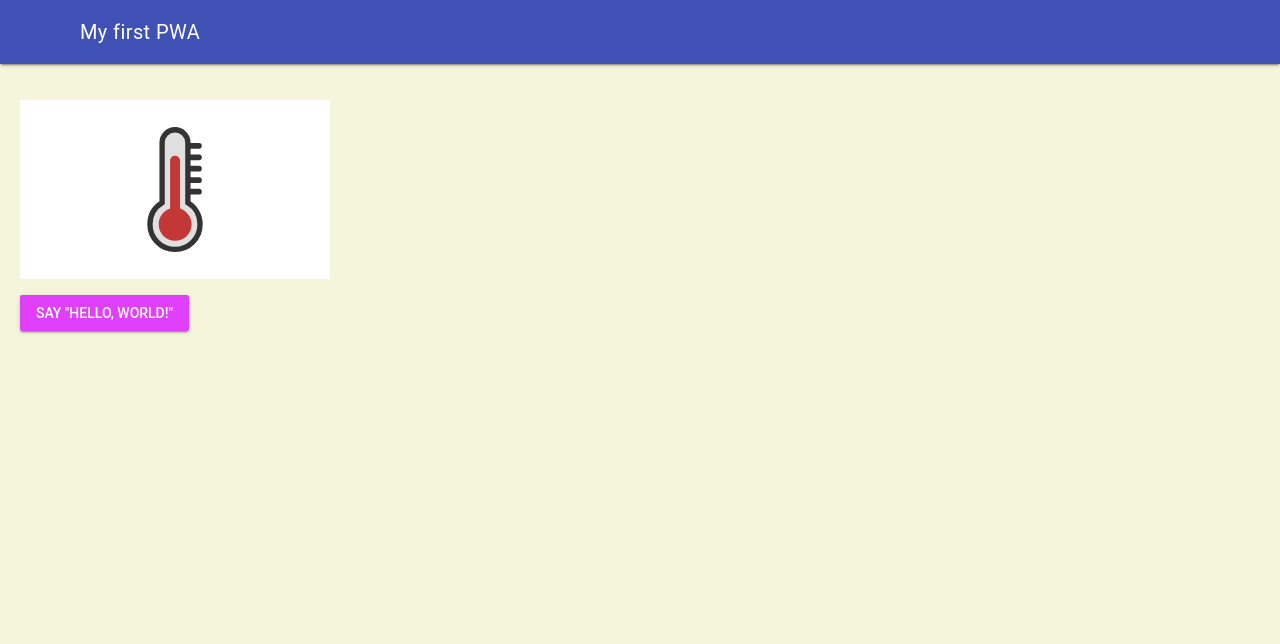
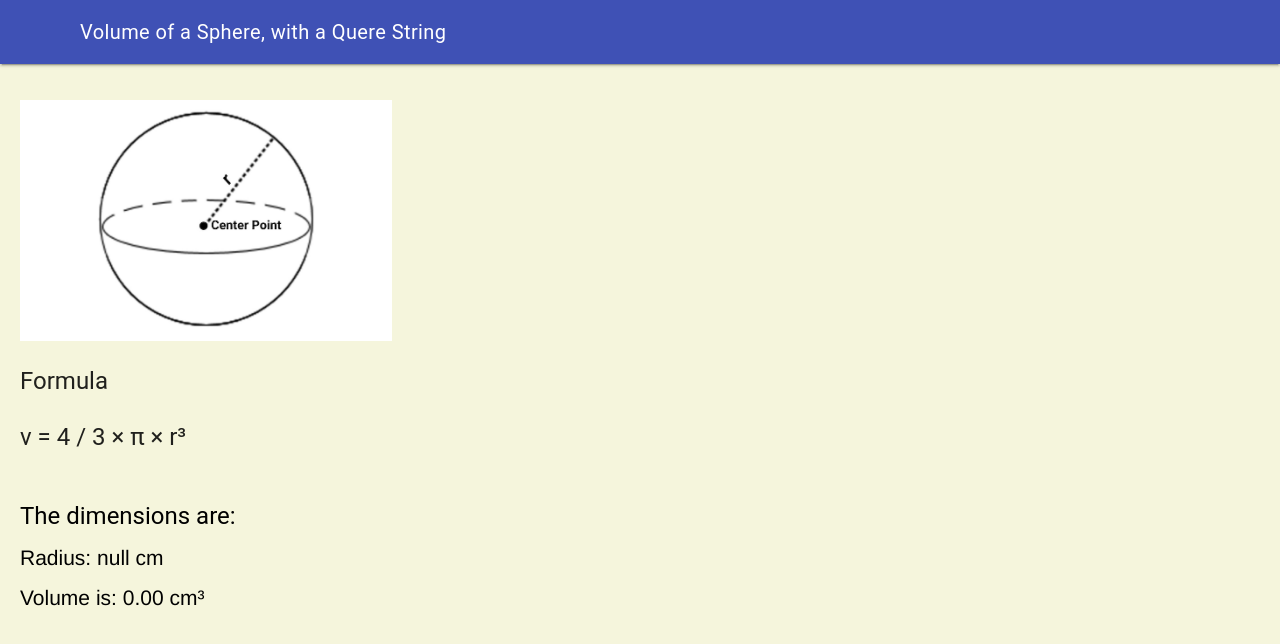
Before and after one commit to Kenny-Le-281/ICS2O-Unit6-04-JS, a plain HTML site: page index.html in a window 1280 px wide. Drawn offline with nearby package versions, Linux system fonts and the light colour scheme.

Commit message:
changes in 5 files

```diff
--- a/css/styles.css
+++ b/css/styles.css
@@ -7,6 +7,7 @@
   padding-left: 15pt;
   padding-right: 15pt;
   padding-top: 15pt;
+
 }
 
 body {
@@ -19,3 +20,10 @@ p {
   font-size: 1.5rem;
   padding-top: 5pt;
 }
+
+#answers {
+  color: black;
+  font-family: Helvetica, Arial, sans-serif;
+  font-size: 1.5rem;
+  padding-top: 5pt;
+}
--- a/index.html
+++ b/index.html
@@ -4,7 +4,7 @@
   <head>
     <meta charset="UTF-8" />
     <meta name="viewport" content="width=device-width, initial-scale=1.0" />
-    <meta name="description" content="ICS2O-Unit6-04-JS" />
+    <meta name="description" content="The volume of a sphere" />
     <meta name="keywords" content="mths, ics2o" />
     <meta name="author" content="Kenny Le" />
     <meta name="theme-color" content="#FFFFFF" />
@@ -18,7 +18,7 @@
     <link rel="apple-touch-icon" sizes="180x180" href="apple-touch-icon.png" />
     <link rel="icon" type="image/png" sizes="32x32" href="favicon-32x32.png" />
     <link rel="icon" type="image/png" sizes="16x16" href="favicon-16x16.png" />
-    <title>GitHub page as PWA template</title>
+    <title>Volume of a Sphere, with a Quere String</title>
   </head>
   <body>
     <script defer src="https://code.getmdl.io/1.3.0/material.min.js"></script>
@@ -26,23 +26,21 @@
     <div class="mdl-layout mdl-js-layout mdl-layout--fixed-header">
       <header class="mdl-layout__header">
         <div class="mdl-layout__header-row">
-          <span class="mdl-layout-title">My first PWA</span>
+          <span class="mdl-layout-title">Volume of a Sphere, with a Quere String</span>
         </div>
       </header>
       <main class="mdl-layout__content">
         <p></p>
-        <img src="./images/thermometer.svg" alt="thermometer" width="25%" height="25%">
+        <img src="./images/sphere.png" alt="sphere" width="30%" height="auto">
         <p></p>
-        <!-- Raised button with ripple -->
-        <button
-          class="mdl-button mdl-js-button mdl-button--raised mdl-js-ripple-effect mdl-button--accent"
-          onclick="myButtonClicked()"
-        >
-          Say "Hello, World!"
-        </button>
-        <!-- basic text -->
-        <p></p>
-        <div id="hello-world"></div>
+        <h4>Formula</h4>
+          <h4>v = 4 / 3 × π × r³</h4>
+          <div id="answers">
+            <h4>The dimensions are: </h4>
+            <div id="dimensions"></div>
+            <br>
+            <div id="volume"></div>
+          </div>
       </main>
     </div>
   </body>
--- a/js/script.js
+++ b/js/script.js
@@ -14,8 +14,19 @@ if (navigator.serviceWorker) {
 }
 
 /**
- * This function displays an alert.
+ * This function calculates the volume of a sphere
  */
-function myButtonClicked() {
-  document.getElementById("hello-world").innerHTML = "<p>Hello, World!</p>"
+window.onload = function() {
+  const params = new URLSearchParams(document.location.search)
+
+  // input
+  const radius = params.get('r')
+
+  // process
+  const volume = (4 / 3) * Math.PI * Math.pow(radius, 3)
+  const dimensions = "Radius: " + radius + " cm"
+
+  // output
+  document.getElementById('dimensions').innerHTML = dimensions
+  document.getElementById('volume').innerHTML = 'Volume is: ' + volume.toFixed(2) + ' cm³'
 }
```
Also changed, not shown: images/sphere.png (added), images/thermometer.svg (deleted).
